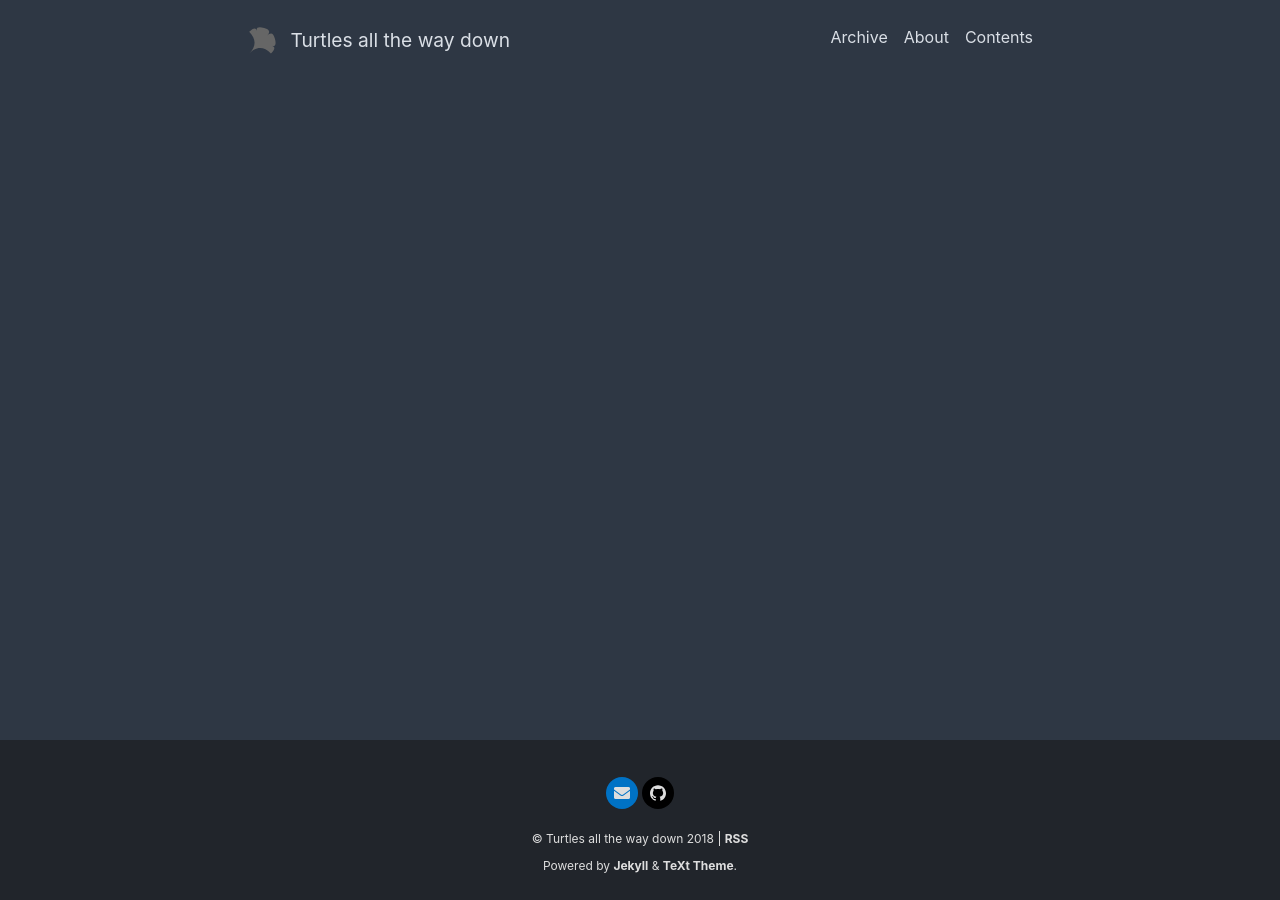
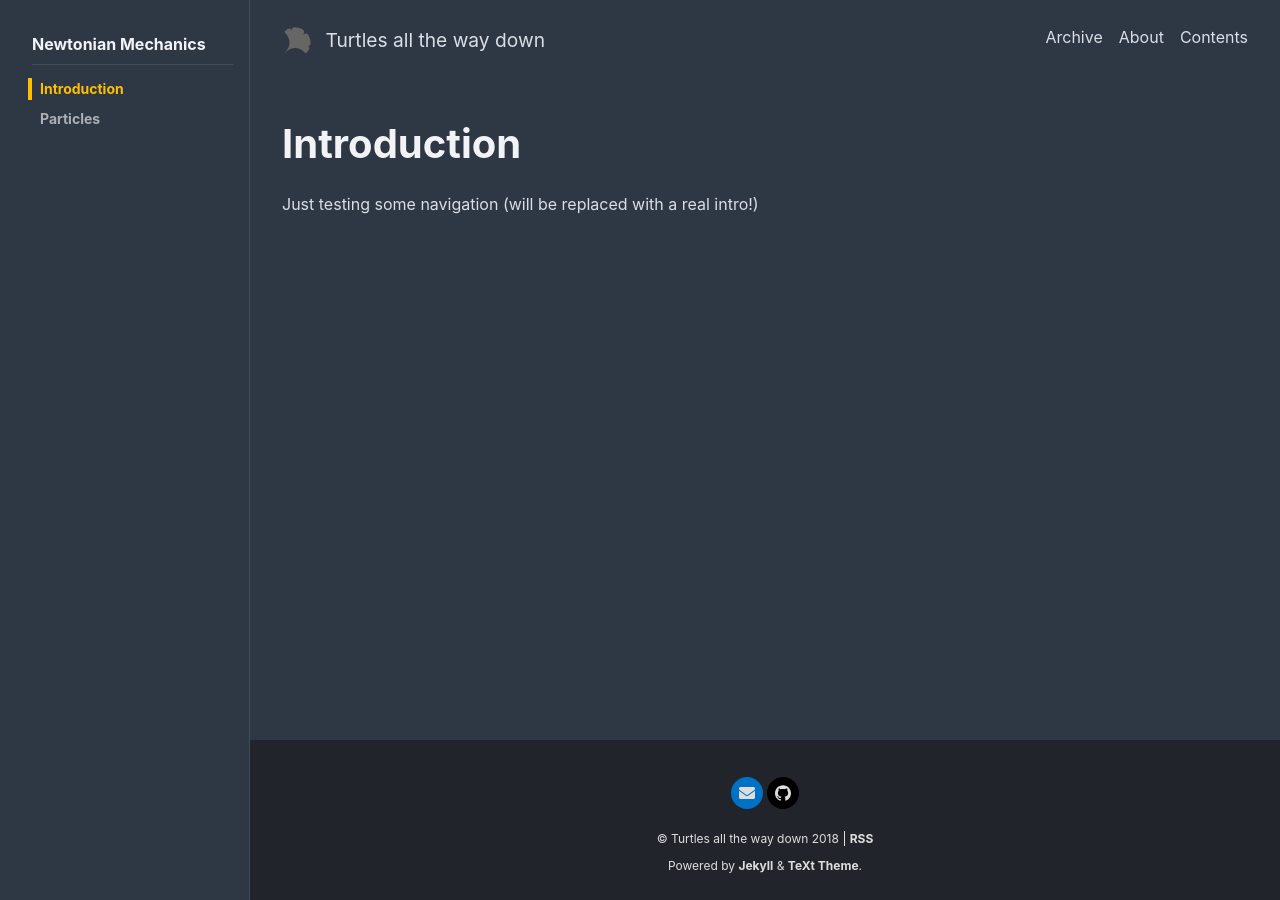
Before and after one commit to matthew-truscott/ragnamus.github.io, a Jekyll site: the page built from toc/cm.md, in a window 1280 px wide. Built offline with Jekyll 4.4.1, drawn with Linux system fonts in a browser that asks for light colours; nearby versions of some CDN libraries; our own code applies the rules of GitHub Pages for plain Markdown files.

```diff
--- a/_posts/2018-06-09-cm-1.markdown
+++ b/_posts/cm-1-particles.markdown
@@ -27,8 +26,8 @@ This is a limited picture, but it is already possible to gain substantial physic
 1. [projectiles]
 2. [lifting tools]
 3. [springs]
-4. [trampolines](https://ragnamus.github.io/applied_math/diff_eq/2016/10/09/ode-2.html)
-5. [parachutes](https://ragnamus.github.io/applied_math/diff_eq/2016/10/10/ode-1.html)
+4. [trampolines](https://ragnamus.github.io/applied_math/diff_eq/ode-2-trampolines.html)
+5. [parachutes](https://ragnamus.github.io/applied_math/diff_eq/ode-1-parachutes.html)
 6. [collisions]
 7. [pressure]
 8. [rockets]
--- a/_posts/2016-10-10-ode-2.markdown
+++ b/_posts/ode-2-trampolines.markdown
@@ -1,7 +1,6 @@
 ---
 layout: page
 title:  "Trampolines"
-date:   2016-10-09 10:10
 categories: applied_math diff_eq
 mathjax: true
 ---
--- a/toc/cm.md
+++ b/toc/cm.md
@@ -0,0 +1,10 @@
+---
+layout: page
+sidebar:
+  nav: cm
+aside:
+  toc: true
+title:  "Introduction"
+---
+
+Just testing some navigation (will be replaced with a real intro!)
```
Also changed, not shown: other parts of _posts/cm-1-particles.markdown (+0 -1 lines), _posts/ode-1-parachutes.markdown (renamed from _posts/2016-10-09-ode-1.markdown).
